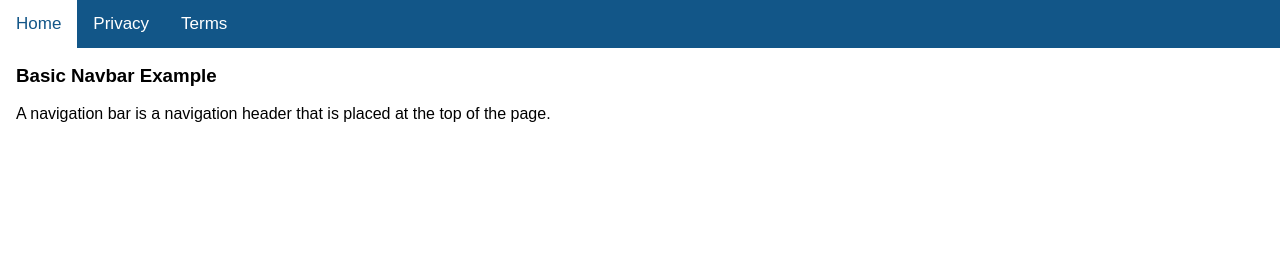
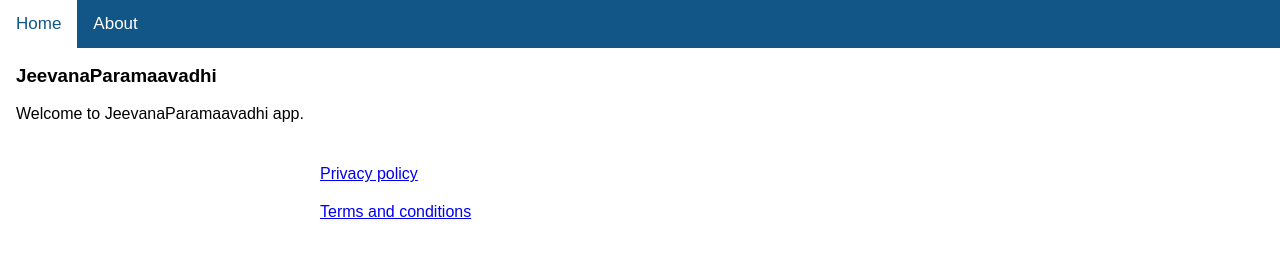
Before and after one commit to jeevanaparamaavadhi/home, a website: page index.html in a window 1280 px wide. Shown: the top 258 px of the page. Drawn offline with Linux system fonts and the light colour scheme.

Commit message:
Updated the home and about pages.

```diff
--- a/index.html
+++ b/index.html
@@ -2,7 +2,7 @@
 
 <head>
     <meta charset="UTF-8">
-    <meta name="viewport" content="width=device-width, intial-scale=1.0">
+    <meta name="viewport" content="width=device-width, height=device-height, intial-scale=1.0">
     <title>JeevanaParamaavadhi</title>
     <link rel="stylesheet" href="styles.css">
 </head>
@@ -10,15 +10,20 @@
 <body>
     <div class="navbar">
         <a href="index.html">Home</a>
-        <a href="privacy.html">Privacy</a>
-        <a href="terms.html">Terms</a>
+        <a href="about.html">About</a>
     </div>
 
     <div class="main">
-        <h3>Basic Navbar Example</h3>
-        <p>A navigation bar is a navigation header that is placed at the top of the page.</p>
+        <h3>JeevanaParamaavadhi</h3>
+        <p>Welcome to JeevanaParamaavadhi app.</p>
     </div>
 
+    <div class="center">
+        <a href="./books/privacy-policy.pdf">Privacy policy</a>
+    </div>
+    <div class="center">
+        <a href="./books/terms-and-conditions.pdf">Terms and conditions</a>
+    </div>
 </body>
 
 </html>
--- a/styles.css
+++ b/styles.css
@@ -6,9 +6,10 @@
     --navigationBarColor: #125688;
 }
 
-body {
-    margin:0;
-    font-family: sans-serif;
+html, body {
+  width: 100%;
+  margin:0;
+  font-family: sans-serif;
 }
 
 .navbar {
@@ -37,5 +38,10 @@ body {
 .main {
   padding: 16px;
   margin-top: 30px;
-  height: 1500px; /* Used in this example to enable scrolling */
 }
+
+.center {
+  margin: auto;
+  width: 50%;
+  padding: 10px;
+}
```
Also changed, not shown: about.html (added, +29 -0 lines), privacy.html (deleted, +0 -23 lines), terms.html (deleted, +0 -23 lines).
